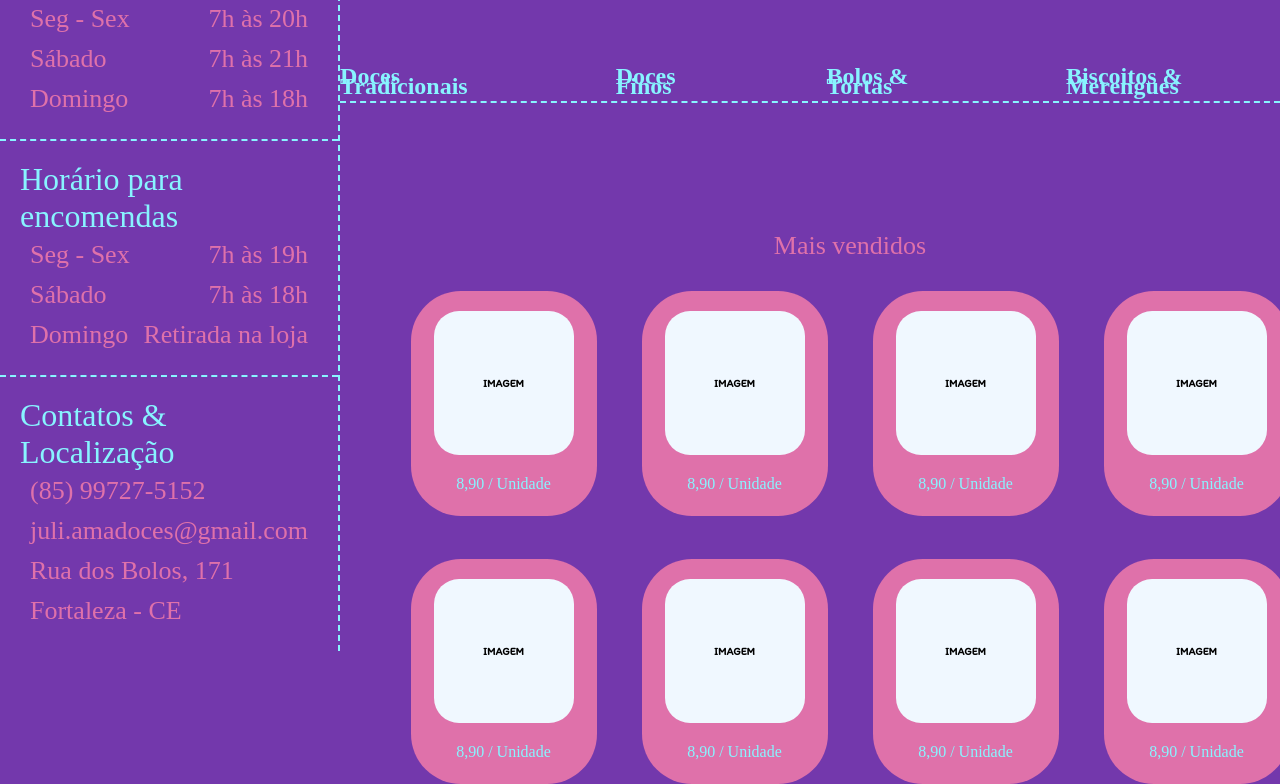
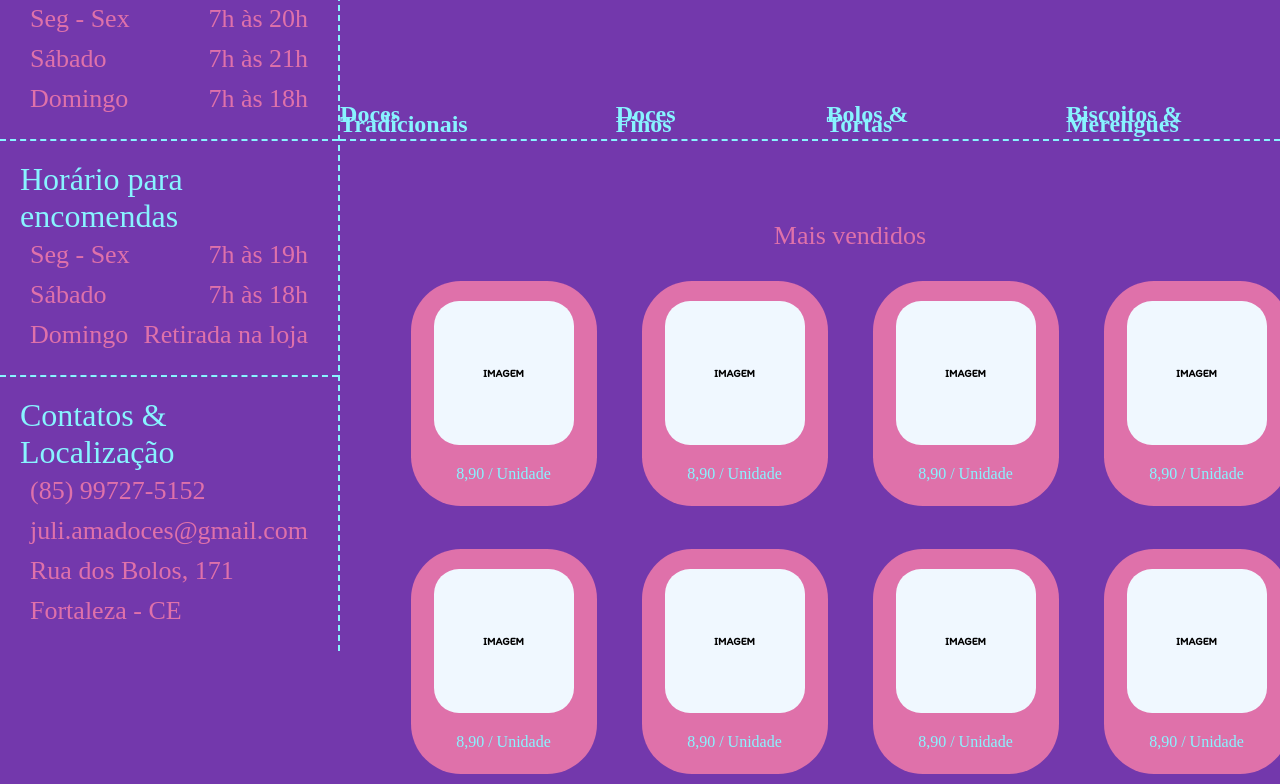
Before and after one commit to devbpatriciocosta/juli-ama-boles-doces, a Next.js app: page / in a window 1280 px wide. Shown: the part 305-1089 px from the top of the page. Built offline with nearby package versions, Linux system fonts and the light colour scheme.

Commit message:
Adjustments on dashed line

```diff
--- a/pages/index.jsx
+++ b/pages/index.jsx
@@ -19,7 +19,7 @@ const InfoContainer = styled.div`
 `
 
 const IntroInfoContainer = styled.div`
-  margin-top: -335px;
+  margin-top: -297px;
   width: 1500px;
 `
 
@@ -30,7 +30,7 @@ const ProductsMainContainer = styled.div`
   flex-direction: column;
   max-width: 1500px;
   margin-left: 420px;
-  margin-top: -420px;
+  margin-top: -430px;
 `
 
 const ProductsCardMainContainer = styled.div`
```
